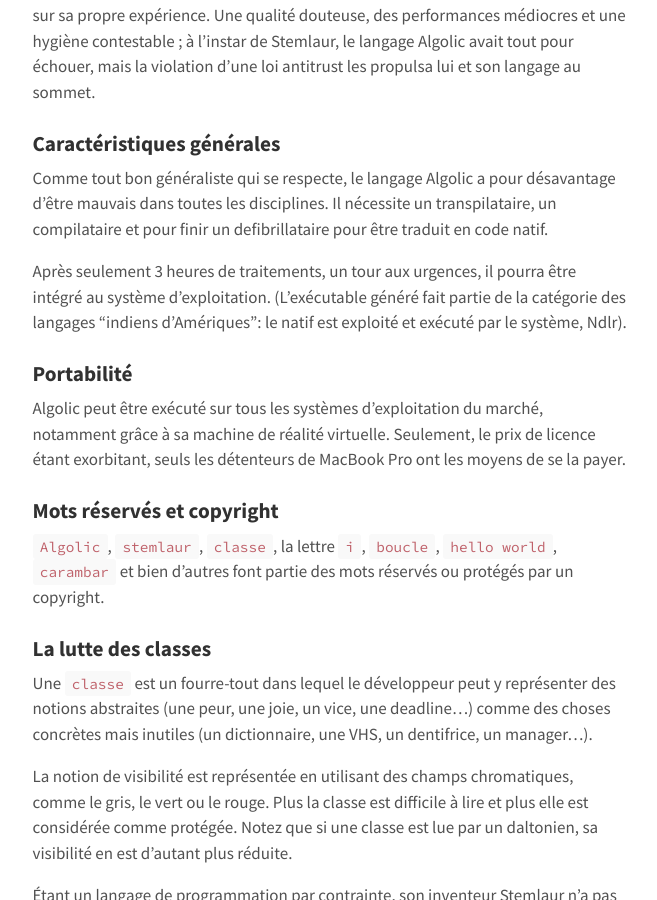
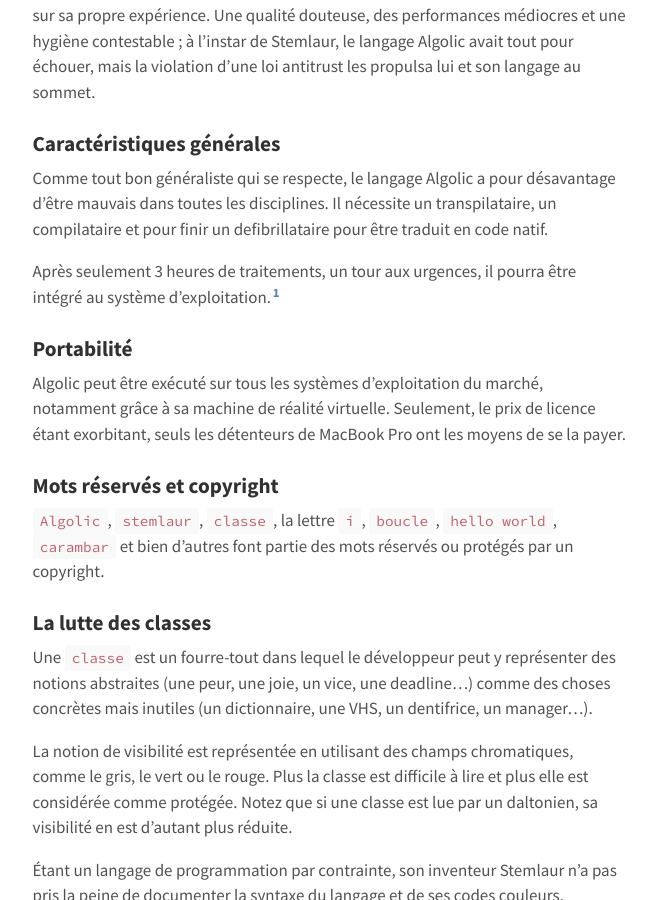
Before and after one commit to stemlaur/stemlaur.github.io, a Jekyll site: the page built from blog/_posts/2020/05/2020-05-06-stemlaur-inc-algolic-langage.md, in a window 1280 px wide and 900 px high, scrolled down 495 px. Shown: the whole window, without its empty margins (310-967 px from the left). Built offline with Jekyll 4.4.1, drawn with Linux system fonts in a browser that asks for light colours; a script that is not in the unit is left out; some of the changed text lies outside the part shown.

Commit message:
stemlaur-inc-algolic-langage footnote

```diff
--- a/blog/_posts/2020/05/2020-05-06-stemlaur-inc-algolic-langage.md
+++ b/blog/_posts/2020/05/2020-05-06-stemlaur-inc-algolic-langage.md
@@ -19,7 +19,7 @@ Alors qu’il portait encore des couches, Stemlaur a imaginé ce langage en s’
 
 Comme tout bon généraliste qui se respecte, le langage Algolic a pour désavantage d’être mauvais dans toutes les disciplines. Il nécessite un transpilataire, un compilataire et pour finir un defibrillataire pour être traduit en code natif.
 
-Après seulement 3 heures de traitements, un tour aux urgences, il pourra être intégré au système d’exploitation. (L’exécutable généré fait partie de la catégorie des langages “indiens d’Amériques”: le natif est exploité et exécuté par le système, Ndlr).
+Après seulement 3 heures de traitements, un tour aux urgences, il pourra être intégré au système d’exploitation.[^fn-sample_footnote]
 
 ### Portabilité
 
```
Also changed, not shown: other parts of blog/_posts/2020/05/2020-05-06-stemlaur-inc-algolic-langage.md (+3 -0 lines).
